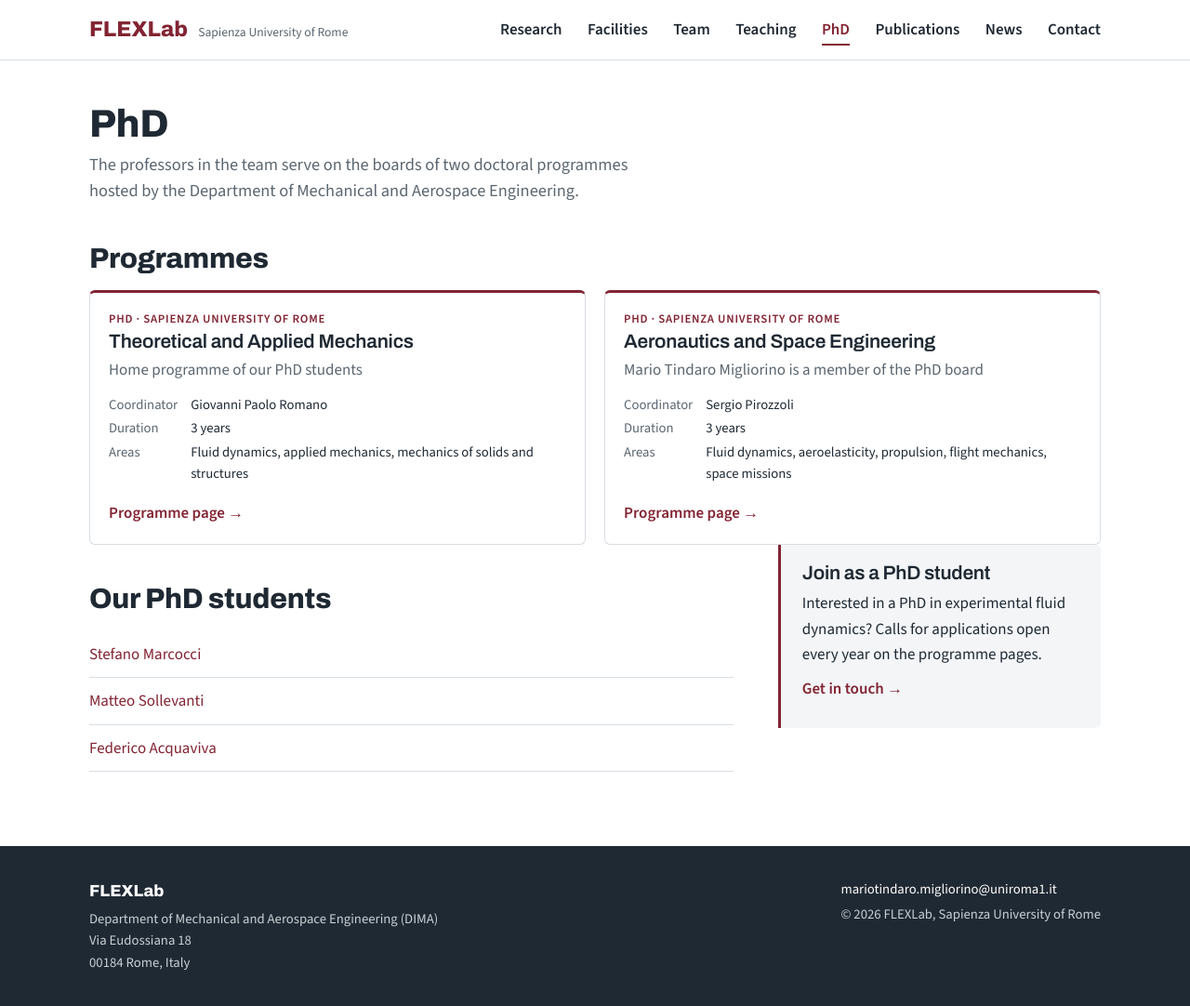
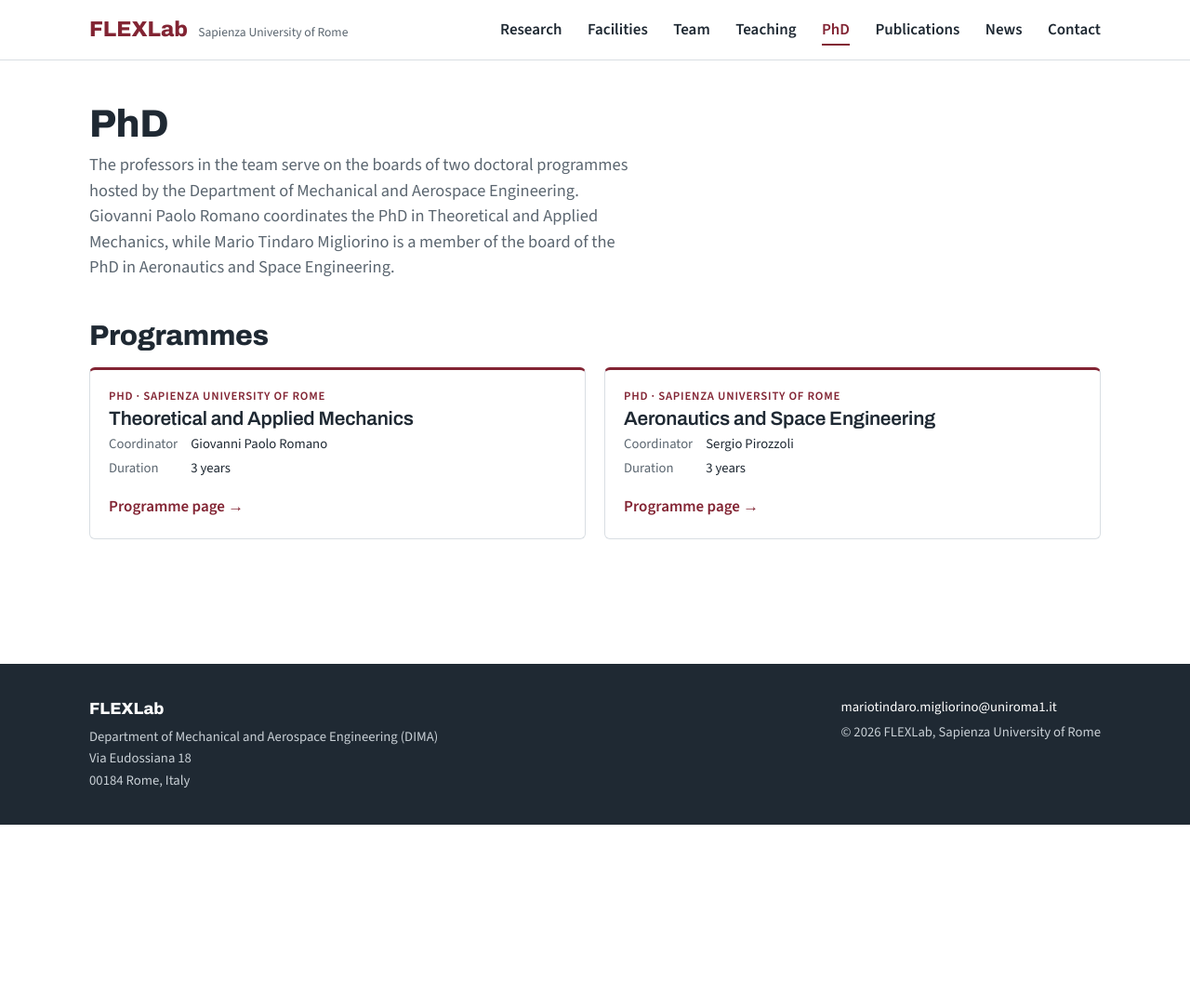
Before and after one commit to FLEXLab-Sapienza/FLEXLab-Sapienza.github.io, a Jekyll site: the page built from phd.html, in a window 1280 px wide and 1082 px high. Shown: the whole window at 93% size. Built offline with Jekyll 4.4.1, drawn with Linux system fonts in a browser that asks for light colours.

Commit message:
PhD page: drop areas, roles and students list; explain roles in the intro
Co-Authored-By: Claude Opus 5.5 <noreply@anthropic.com>

```diff
--- a/_data/phd.yml
+++ b/_data/phd.yml
@@ -1,15 +1,10 @@
 # PhD programmes the group's professors are involved in.
-# role: how the group is involved; areas: research areas of the programme.
 - title: Theoretical and Applied Mechanics
-  role: Home programme of our PhD students
   coordinator: Giovanni Paolo Romano
   duration: 3 years
-  areas: Fluid dynamics, applied mechanics, mechanics of solids and structures
   url: https://phd.uniroma1.it/web/THEORETICAL-AND-APPLIED-MECHANICS_nD3520_EN.aspx
 
 - title: Aeronautics and Space Engineering
-  role: Mario Tindaro Migliorino is a member of the PhD board
   coordinator: Sergio Pirozzoli
   duration: 3 years
-  areas: Fluid dynamics, aeroelasticity, propulsion, flight mechanics, space missions
   url: https://phd.uniroma1.it/web/AERONAUTICS-AND-SPACE-ENGINEERING_nD3556_EN.aspx
--- a/phd.html
+++ b/phd.html
@@ -3,7 +3,9 @@ layout: page
 title: PhD
 lead: >-
   The professors in the team serve on the boards of two doctoral programmes hosted by the
-  Department of Mechanical and Aerospace Engineering.
+  Department of Mechanical and Aerospace Engineering. Giovanni Paolo Romano coordinates the PhD in
+  Theoretical and Applied Mechanics, while Mario Tindaro Migliorino is a member of the board of the
+  PhD in Aeronautics and Space Engineering.
 permalink: /phd/
 ---
 <h2>Programmes</h2>
@@ -12,29 +14,11 @@ permalink: /phd/
   <article class="course">
     <p class="course-level">PhD &middot; Sapienza University of Rome</p>
     <h3>{{ c.title }}</h3>
-    <p class="course-instructor">{{ c.role }}</p>
     <dl class="course-meta">
       <div><dt>Coordinator</dt><dd>{{ c.coordinator }}</dd></div>
       <div><dt>Duration</dt><dd>{{ c.duration }}</dd></div>
-      <div><dt>Areas</dt><dd>{{ c.areas }}</dd></div>
     </dl>
     <a class="more" href="{{ c.url }}">Programme page &rarr;</a>
   </article>
   {% endfor %}
 </div>
-
-<div class="split">
-  <div>
-    <h2>Our PhD students</h2>
-    <ul class="news-list">
-      {% for group in site.data.members %}{% for p in group.people %}{% if p.role contains "Ph.D. Student" %}
-      <li>{% if p.sapienza %}<a href="{{ p.sapienza }}">{{ p.name }}</a>{% else %}{{ p.name }}{% endif %}</li>
-      {% endif %}{% endfor %}{% endfor %}
-    </ul>
-  </div>
-  <aside class="callout">
-    <h3>Join as a PhD student</h3>
-    <p>Interested in a PhD in experimental fluid dynamics? Calls for applications open every year on the programme pages.</p>
-    <p><a class="more" href="{{ '/contact/' | relative_url }}">Get in touch &rarr;</a></p>
-  </aside>
-</div>
```
